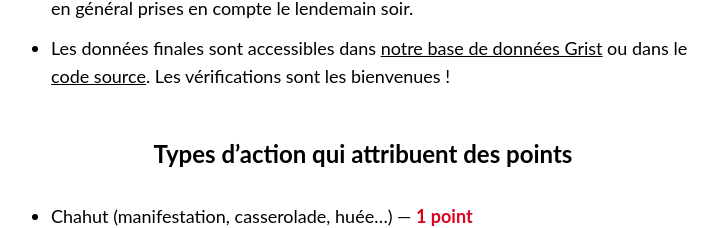
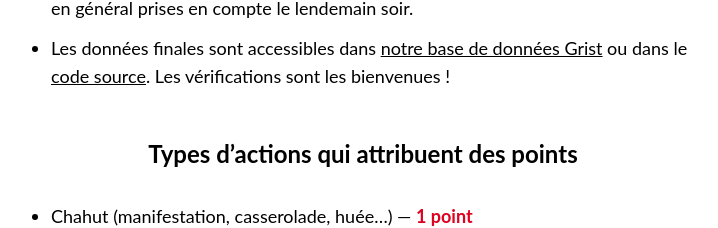
Before and after one commit to cedricr/100joursdezbeul, a SvelteKit app: page /regles-du-jeu in a window 1280 px wide. Shown: the part 938-1166 px from the top of the page, without its empty margins (277-995 px from the left). Built offline with nearby package versions, Linux system fonts and the light colour scheme.

Commit message:
fix S manquant

```diff
--- a/src/routes/regles-du-jeu/+page.svelte
+++ b/src/routes/regles-du-jeu/+page.svelte
@@ -47,7 +47,7 @@
 		</li>
 	</ul>
 
-	<h3>Types d’action qui attribuent des points</h3>
+	<h3>Types d’actions qui attribuent des points</h3>
 	<ul>
 		{#each Object.keys(ACTION_SCORE) as action}
 			<li>
```
